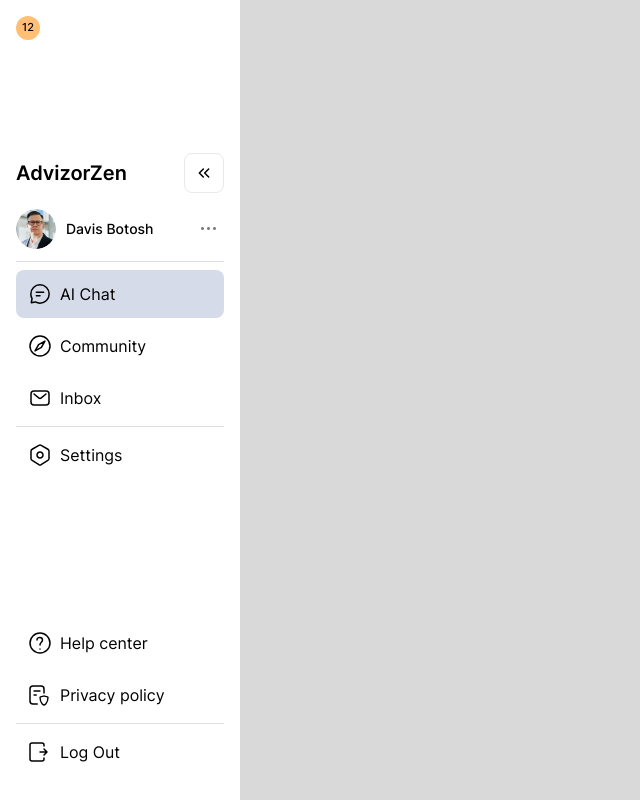
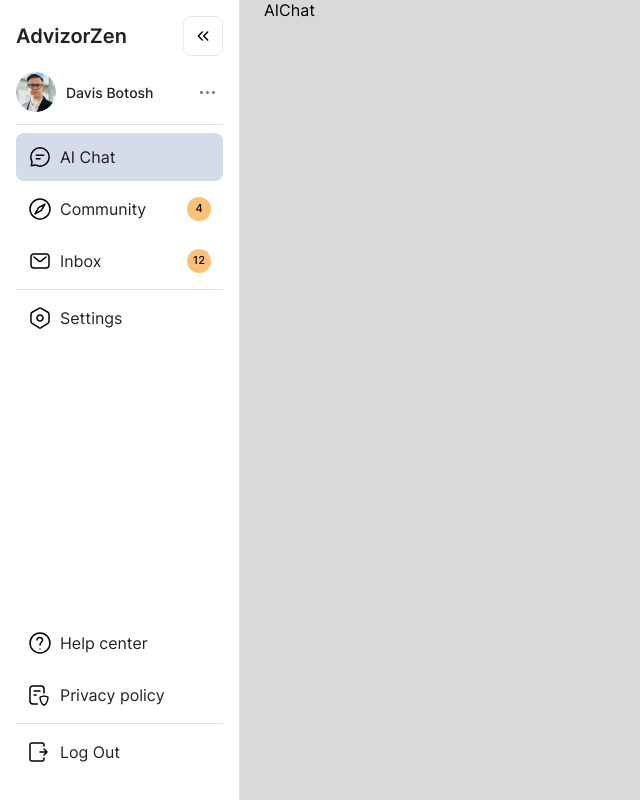
Before and after one commit to Sorini92/AIApp, a React (Vite) app: page / in a window 1280 px wide. Shown: the whole page, without its empty margins (0-640 px from the left). Built offline with nearby package versions, Linux system fonts and the light colour scheme; no server answers.

Commit message:
finish navigation

```diff
--- a/src/components/app/App.tsx
+++ b/src/components/app/App.tsx
@@ -2,8 +2,13 @@ import { createBrowserRouter, RouterProvider, Outlet } from "react-router-dom";
 import { GoogleOAuthProvider } from "@react-oauth/google";
 import { ThemeProvider } from "@mui/material/styles";
 import { theme } from "../../theme";
-import { Auth } from "../../pages/Auth/Auth";
-import AIChat from "../../pages/AIChat/AIChat";
+import { Auth } from "../../pages/auth/Auth";
+import { AIChat } from "../../pages/aiChat/AIChat";
+import { Navigation } from "../../components/navigation";
+import { Box } from "@mui/material";
+import { Community } from "../../pages/community/Community";
+import { Inbox } from "../../pages/inbox/Inbox";
+import { Settings } from "../../pages/settings/Settings";
 
 /* function App() {
   return (
@@ -37,6 +42,18 @@ const router = createBrowserRouter([
         element: <AIChat />,
       },
       {
+        path: "/community",
+        element: <Community />,
+      },
+      {
+        path: "/inbox",
+        element: <Inbox />,
+      },
+      {
+        path: "/settings",
+        element: <Settings />,
+      },
+      {
         path: "/auth/signup",
         element: <Auth component="signup" />,
       },
@@ -56,9 +73,12 @@ function Root() {
   return (
     <GoogleOAuthProvider clientId={import.meta.env.VITE_GOOGLE_CLIENT_ID}>
       <ThemeProvider theme={theme}>
-        <main className="board">
-          <Outlet />
-        </main>
+        <Box sx={{ display: "flex" }}>
+          <Navigation />
+          <Box sx={{ padding: "0 24px", height: "100vh", width: "100%" }}>
+            <Outlet />
+          </Box>
+        </Box>
       </ThemeProvider>
     </GoogleOAuthProvider>
   );
--- /dev/null
+++ b/src/components/app/common/drower/MiniDrower.tsx
@@ -0,0 +1,43 @@
+import { styled, Theme, CSSObject } from "@mui/material/styles";
+import MuiDrawer from "@mui/material/Drawer";
+
+const drawerWidth = 240;
+
+const openedMixin = (theme: Theme): CSSObject => ({
+  width: drawerWidth,
+  position: "relative",
+  transition: theme.transitions.create("width", {
+    easing: theme.transitions.easing.sharp,
+    duration: theme.transitions.duration.enteringScreen,
+  }),
+  overflowX: "hidden",
+});
+
+const closedMixin = (theme: Theme): CSSObject => ({
+  transition: theme.transitions.create("width", {
+    easing: theme.transitions.easing.sharp,
+    duration: theme.transitions.duration.leavingScreen,
+  }),
+  position: "relative",
+  overflowX: "hidden",
+  width: `calc(${theme.spacing(8)} + 1px)`,
+  [theme.breakpoints.up("sm")]: {
+    width: `calc(${theme.spacing(10)})`,
+  },
+});
+
+export const Drawer = styled(MuiDrawer, { shouldForwardProp: (prop) => prop !== "open" })(
+  ({ theme, open }) => ({
+    flexShrink: 0,
+    whiteSpace: "nowrap",
+    boxSizing: "border-box",
+    ...(open && {
+      ...openedMixin(theme),
+      "& .MuiDrawer-paper": openedMixin(theme),
+    }),
+    ...(!open && {
+      ...closedMixin(theme),
+      "& .MuiDrawer-paper": closedMixin(theme),
+    }),
+  })
+);
--- /dev/null
+++ b/src/components/app/common/drower/index.ts
@@ -0,0 +1,2 @@
+import { Drawer } from "./MiniDrower";
+export { Drawer };
--- a/src/components/navigation/Navigation.tsx
+++ b/src/components/navigation/Navigation.tsx
@@ -1,4 +1,5 @@
 import { useState } from "react";
+import { NavLink } from "react-router-dom";
 import {
   Avatar,
   Box,
@@ -10,9 +11,12 @@ import {
   ListItemIcon,
   ListItemText,
   Divider,
+  Badge,
 } from "@mui/material";
+import { Drawer } from "../app/common/drower";
 
 import leftArrowIcon from "../../img/navigation/leftArrow.svg";
+import rightArrowIcon from "../../img/navigation/rightArrow.svg";
 import avatarIcon from "../../img/navigation/avatar.png";
 import threeDotsIcon from "../../img/navigation/threeDots.svg";
 import aichatIcon from "../../img/navigation/aichat.svg";
@@ -23,30 +27,152 @@ import privacyIcon from "../../img/navigation/privacy.svg";
 import helpCenterIcon from "../../img/navigation/helpCenter.svg";
 import logOutIcon from "../../img/navigation/logOut.svg";
 
-import "./navigation.scss";
-
 export const Navigation = () => {
   const [selectedIndex, setSelectedIndex] = useState(0);
+  const [open, setOpen] = useState(true);
 
-  const handleListItemClick = (
-    event: React.MouseEvent<HTMLDivElement, MouseEvent>,
-    index: number
-  ) => {
-    setSelectedIndex(index);
+  const handleDrawerToggle = () => {
+    setOpen(!open);
   };
 
   return (
+    <Drawer variant="permanent" open={open}>
       <Box
         sx={{
           padding: "16px",
           backgroundColor: "#fff",
-        width: "240px",
           height: "100vh",
           display: "flex",
           flexDirection: "column",
           justifyContent: "space-between",
         }}
       >
+        <Box>
+          <Box
+            sx={{
+              display: "flex",
+              justifyContent: "space-between",
+              alignItems: "center",
+              height: "40px",
+              position: "relative",
+            }}
+          >
+            <Typography
+              sx={{ fontWeight: 600, fontSize: "20px", ...(!open && { display: "none" }) }}
+            >
+              AdvizorZen
+            </Typography>
+            <Button
+              onClick={handleDrawerToggle}
+              sx={{
+                position: "absolute",
+                right: `${open ? "0px" : "4px"}`,
+                width: "40px",
+                height: "40px",
+                minWidth: "30px",
+                color: "#797979",
+                border: "1px solid #e9e9e9;",
+                borderRadius: "8px",
+                ":hover": {
+                  backgroundColor: "#F2F2F2",
+                },
+              }}
+            >
+              <img alt="leftArrow" src={!open ? rightArrowIcon : leftArrowIcon} />
+            </Button>
+          </Box>
+
+          <Box
+            sx={{
+              height: "40px",
+              marginTop: "16px",
+              display: "flex",
+              alignItems: "center",
+              justifyContent: "space-between",
+            }}
+          >
+            <Box sx={{ display: "flex", alignItems: "center" }}>
+              <Avatar alt="avatar" src={avatarIcon} sx={{ marginRight: "10px" }} />
+              <Typography sx={{ fontWeight: 500, fontSize: "14px", opacity: open ? 1 : 0 }}>
+                Davis Botosh
+              </Typography>
+            </Box>
+            <Button
+              sx={{
+                width: "32px",
+                height: "32px",
+                minWidth: "30px",
+                border: "none",
+                color: "#797979",
+                borderRadius: "100%",
+                opacity: open ? 1 : 0,
+                ":hover": {
+                  backgroundColor: "#F2F2F2",
+                },
+              }}
+            >
+              <img alt="leftArrow" src={threeDotsIcon} />
+            </Button>
+          </Box>
+
+          <Box sx={{ marginTop: "12px" }}>
+            <nav aria-label="nav links">
+              <Divider />
+
+              <List>
+                <ListItem disablePadding>
+                  <ListItemButton
+                    component={NavLink}
+                    to={"/aichat"}
+                    sx={{
+                      borderRadius: "8px",
+                      padding: "8px 12px",
+                      "&.Mui-selected": {
+                        backgroundColor: "#d6dbea",
+                      },
+                    }}
+                    selected={selectedIndex === 0}
+                    onClick={() => setSelectedIndex(0)}
+                  >
+                    <ListItemIcon sx={{ minWidth: "32px" }}>
+                      <img alt="aichat icon" src={aichatIcon} />
+                    </ListItemIcon>
+                    <ListItemText primary="AI Chat" sx={{ opacity: open ? 1 : 0 }} />
+                  </ListItemButton>
+                </ListItem>
+
+                <ListItem disablePadding>
+                  <ListItemButton
+                    component={NavLink}
+                    to={"/community"}
+                    sx={{
+                      borderRadius: "8px",
+                      marginTop: "4px",
+                      padding: "8px 12px",
+                      "&.Mui-selected": {
+                        backgroundColor: "#d6dbea",
+                      },
+                    }}
+                    selected={selectedIndex === 1}
+                    onClick={() => setSelectedIndex(1)}
+                  >
+                    <Badge
+                      badgeContent={4}
+                      color="primary"
+                      invisible={open}
+                      sx={{
+                        "& .MuiBadge-badge": {
+                          right: 8,
+                          backgroundColor: "#ffbf74",
+                          color: "#000",
+                        },
+                      }}
+                    >
+                      <ListItemIcon sx={{ minWidth: "32px" }}>
+                        <img alt="community icon" src={communityIcon} />
+                      </ListItemIcon>
+                    </Badge>
+                    <ListItemText primary="Community" sx={{ opacity: open ? 1 : 0 }} />
                     <Box
                       sx={{
                         display: "flex",
@@ -60,101 +186,18 @@ export const Navigation = () => {
                         fontSize: "11px",
                         lineHeight: "145%",
                         color: "#000",
+                        opacity: open ? 1 : 0,
                       }}
                     >
-        12
+                      4
                     </Box>
-      <Box>
-        <Box sx={{ display: "flex", justifyContent: "space-between", alignItems: "center" }}>
-          <Typography sx={{ fontWeight: 600, fontSize: "20px" }}>AdvizorZen</Typography>
-          <Button
-            sx={{
-              width: "40px",
-              height: "40px",
-              minWidth: "30px",
-              color: "#797979",
-              border: "1px solid #e9e9e9;",
-              borderRadius: "8px",
-              ":hover": {
-                backgroundColor: "#F2F2F2",
-              },
-            }}
-          >
-            <img alt="leftArrow" src={leftArrowIcon} />
-          </Button>
-        </Box>
-        <Box
-          sx={{
-            height: "40px",
-            marginTop: "16px",
-            display: "flex",
-            alignItems: "center",
-            justifyContent: "space-between",
-          }}
-        >
-          <Box sx={{ display: "flex", alignItems: "center" }}>
-            <Avatar alt="avatar" src={avatarIcon} sx={{ marginRight: "10px" }} />
-            <Typography sx={{ fontWeight: 500, fontSize: "14px" }}>Davis Botosh</Typography>
-          </Box>
-          <Button
-            sx={{
-              width: "32px",
-              height: "32px",
-              minWidth: "30px",
-              border: "none",
-              color: "#797979",
-              borderRadius: "100%",
-              ":hover": {
-                backgroundColor: "#F2F2F2",
-              },
-            }}
-          >
-            <img alt="leftArrow" src={threeDotsIcon} />
-          </Button>
-        </Box>
-        <Box sx={{ marginTop: "12px" }}>
-          <nav aria-label="nav links">
-            <Divider />
-            <List>
+                  </ListItemButton>
+                </ListItem>
+
                 <ListItem disablePadding>
                   <ListItemButton
-                  sx={{
-                    borderRadius: "8px",
-                    padding: "8px 12px",
-                    "&.Mui-selected": {
-                      backgroundColor: "#d6dbea",
-                    },
-                  }}
-                  selected={selectedIndex === 0}
-                  onClick={(event) => handleListItemClick(event, 0)}
-                >
-                  <ListItemIcon sx={{ minWidth: "32px" }}>
-                    <img alt="aichat icon" src={aichatIcon} />
-                  </ListItemIcon>
-                  <ListItemText primary="AI Chat" />
-                </ListItemButton>
-              </ListItem>
-              <ListItem disablePadding>
-                <ListItemButton
-                  sx={{
-                    borderRadius: "8px",
-                    marginTop: "4px",
-                    padding: "8px 12px",
-                    "&.Mui-selected": {
-                      backgroundColor: "#d6dbea",
-                    },
-                  }}
-                  selected={selectedIndex === 1}
-                  onClick={(event) => handleListItemClick(event, 1)}
-                >
-                  <ListItemIcon sx={{ minWidth: "32px" }}>
-                    <img alt="community icon" src={communityIcon} />
-                  </ListItemIcon>
-                  <ListItemText primary="Community" />
-                </ListItemButton>
-              </ListItem>
-              <ListItem disablePadding>
-                <ListItemButton
+                    component={NavLink}
+                    to={"/inbox"}
                     sx={{
                       borderRadius: "8px",
                       marginTop: "4px",
@@ -164,17 +207,52 @@ export const Navigation = () => {
                       },
                     }}
                     selected={selectedIndex === 2}
-                  onClick={(event) => handleListItemClick(event, 2)}
+                    onClick={() => setSelectedIndex(2)}
+                  >
+                    <Badge
+                      badgeContent={12}
+                      color="primary"
+                      invisible={open}
+                      sx={{
+                        "& .MuiBadge-badge": {
+                          right: 5,
+                          backgroundColor: "#ffbf74",
+                          color: "#000",
+                        },
+                      }}
                     >
                       <ListItemIcon sx={{ minWidth: "32px" }}>
                         <img alt="inbox icon" src={inboxIcon} />
                       </ListItemIcon>
-                  <ListItemText primary="Inbox" />
+                    </Badge>
+                    <ListItemText primary="Inbox" sx={{ opacity: open ? 1 : 0 }} />
+                    <Box
+                      sx={{
+                        display: "flex",
+                        alignItems: "center",
+                        justifyContent: "center",
+                        backgroundColor: "#ffbf74",
+                        width: "24px",
+                        height: "24px",
+                        borderRadius: "100%",
+                        fontWeight: 500,
+                        fontSize: "11px",
+                        lineHeight: "145%",
+                        color: "#000",
+                        opacity: open ? 1 : 0,
+                      }}
+                    >
+                      12
+                    </Box>
                   </ListItemButton>
                 </ListItem>
+
                 <Divider sx={{ marginTop: "4px" }} />
+
                 <ListItem disablePadding>
                   <ListItemButton
+                    component={NavLink}
+                    to={"/settings"}
                     sx={{
                       borderRadius: "8px",
                       marginTop: "4px",
@@ -183,19 +261,20 @@ export const Navigation = () => {
                         backgroundColor: "#d6dbea",
                       },
                     }}
-                  selected={selectedIndex === 4}
-                  onClick={(event) => handleListItemClick(event, 4)}
+                    selected={selectedIndex === 3}
+                    onClick={() => setSelectedIndex(3)}
                   >
                     <ListItemIcon sx={{ minWidth: "32px" }}>
                       <img alt="setting icon" src={settingIcon} />
                     </ListItemIcon>
-                  <ListItemText primary="Settings" />
+                    <ListItemText primary="Settings" sx={{ opacity: open ? 1 : 0 }} />
                   </ListItemButton>
                 </ListItem>
               </List>
             </nav>
           </Box>
         </Box>
+
         <Box>
           <Box sx={{ marginTop: "12px" }}>
             <nav>
@@ -205,24 +284,31 @@ export const Navigation = () => {
                     <ListItemIcon sx={{ minWidth: "32px" }}>
                       <img alt="help center icon" src={helpCenterIcon} />
                     </ListItemIcon>
-                  <ListItemText primary="Help center" />
+                    <ListItemText primary="Help center" sx={{ opacity: open ? 1 : 0 }} />
                   </ListItemButton>
                 </ListItem>
+
                 <ListItem disablePadding>
-                <ListItemButton sx={{ borderRadius: "8px", marginTop: "4px", padding: "8px 12px" }}>
+                  <ListItemButton
+                    sx={{ borderRadius: "8px", marginTop: "4px", padding: "8px 12px" }}
+                  >
                     <ListItemIcon sx={{ minWidth: "32px" }}>
                       <img alt="privacy policy icon" src={privacyIcon} />
                     </ListItemIcon>
-                  <ListItemText primary="Privacy policy" />
+                    <ListItemText primary="Privacy policy" sx={{ opacity: open ? 1 : 0 }} />
                   </ListItemButton>
                 </ListItem>
+
                 <Divider sx={{ marginTop: "4px" }} />
+
                 <ListItem disablePadding>
-                <ListItemButton sx={{ borderRadius: "8px", marginTop: "4px", padding: "8px 12px" }}>
+                  <ListItemButton
+                    sx={{ borderRadius: "8px", marginTop: "4px", padding: "8px 12px" }}
+                  >
                     <ListItemIcon sx={{ minWidth: "32px" }}>
                       <img alt="log out icon" src={logOutIcon} />
                     </ListItemIcon>
-                  <ListItemText primary="Log Out" />
+                    <ListItemText primary="Log Out" sx={{ opacity: open ? 1 : 0 }} />
                   </ListItemButton>
                 </ListItem>
               </List>
@@ -230,5 +316,6 @@ export const Navigation = () => {
           </Box>
         </Box>
       </Box>
+    </Drawer>
   );
 };
--- a/src/components/navigation/navigation.scss
+++ /dev/null
@@ -1,3 +0,0 @@
-.Mui-selected  {
-  background-color: '#d6dbea';
-}
--- a/src/pages/AIChat/AIChat.tsx
+++ b/src/pages/AIChat/AIChat.tsx
@@ -1,11 +1,3 @@
-import { Navigation } from "../../components/navigation";
-
-const AIChat = () => {
-  return (
-    <>
-      <Navigation />
-    </>
-  );
+export const AIChat = () => {
+  return <div>AIChat</div>;
 };
-
-export default AIChat;
--- /dev/null
+++ b/src/pages/community/Community.tsx
@@ -0,0 +1,3 @@
+export const Community = () => {
+  return <div>Community</div>;
+};
--- /dev/null
+++ b/src/pages/inbox/Inbox.tsx
@@ -0,0 +1,3 @@
+export const Inbox = () => {
+  return <div>Inbox</div>;
+};
--- /dev/null
+++ b/src/pages/settings/Settings.tsx
@@ -0,0 +1,3 @@
+export const Settings = () => {
+  return <div>Setting</div>;
+};
--- a/src/theme/theme.ts
+++ b/src/theme/theme.ts
@@ -4,4 +4,5 @@ export const theme = createTheme({
   typography: {
     fontFamily: "Inter, sans-serif",
   },
+  shape: { borderRadius: 8 },
 });
```
Lines whose indentation alone changed are shown as unchanged.
